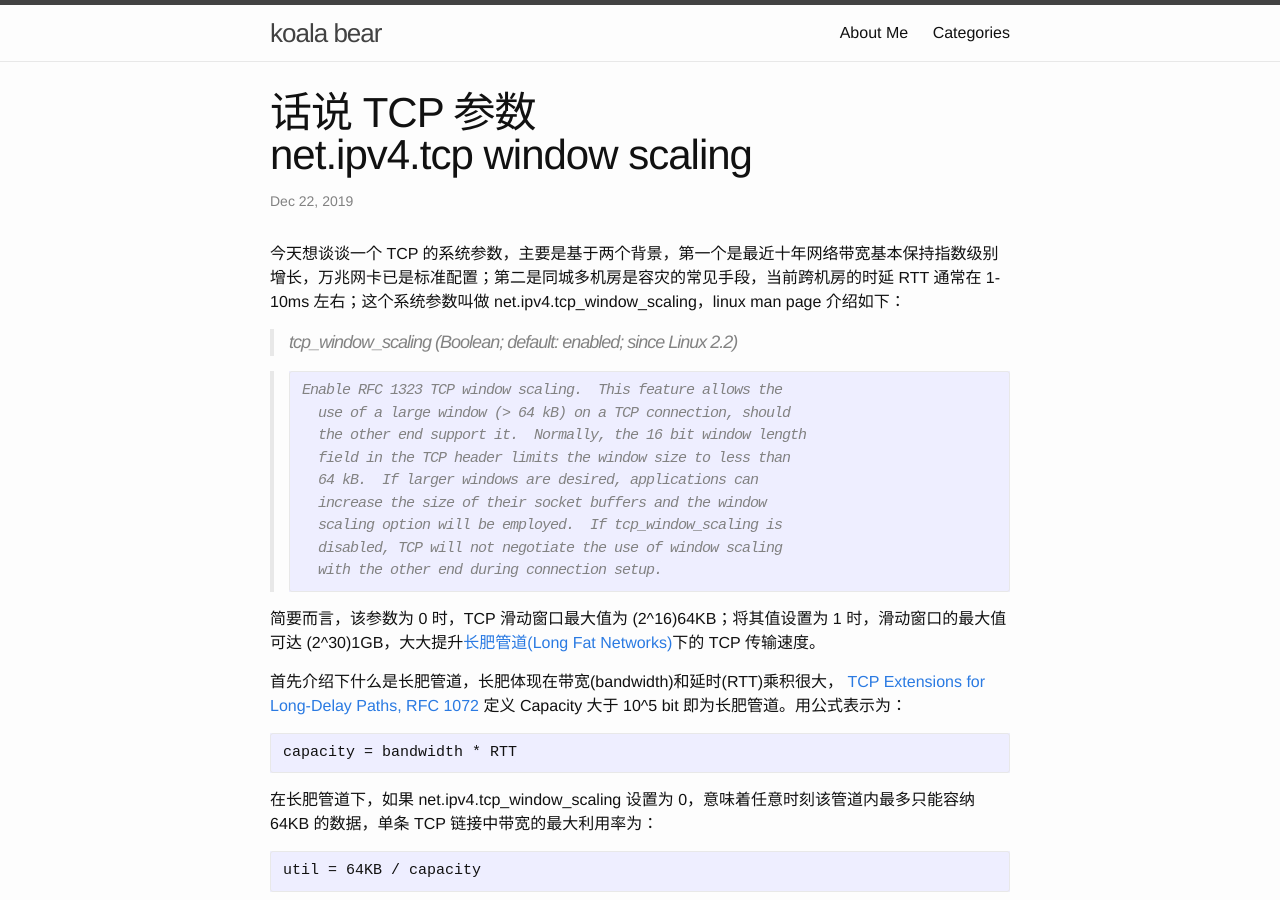
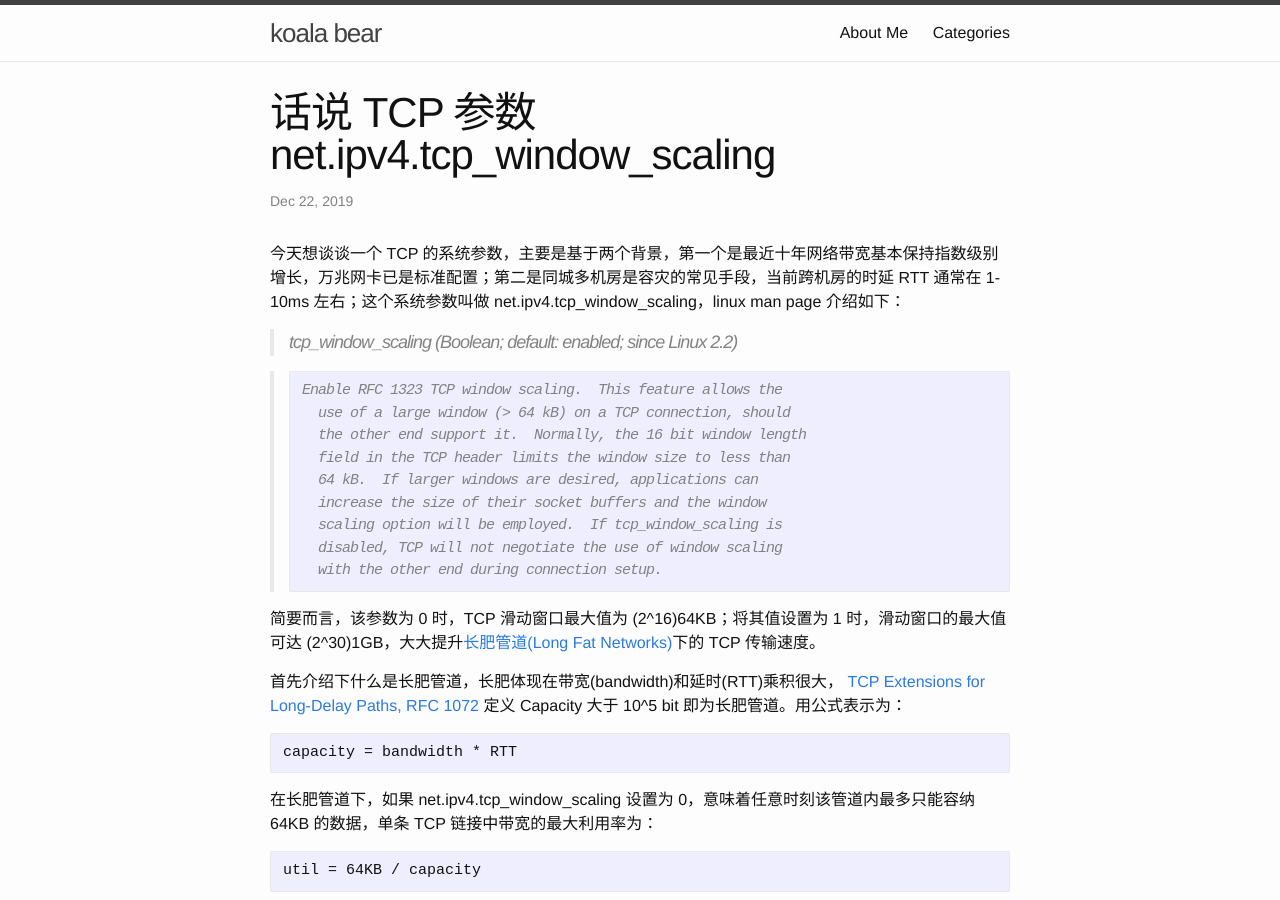
Before and after one commit to DeliangFan/deliangfan.github.io, a Jekyll site: the page built from _posts/2019-12-22-tcp_window_scaling.md, in a window 1280 px wide and 900 px high. Built offline with Jekyll 4.4.1, drawn with Linux system fonts in a browser that asks for light colours; comment, search, counter and statistics services are not loaded.

Commit message:
fix _ bug

```diff
--- a/_posts/2019-12-22-tcp_window_scaling.md
+++ b/_posts/2019-12-22-tcp_window_scaling.md
@@ -1,6 +1,6 @@
 ---
 layout: post
-title:  "话说 TCP 参数 net.ipv4.tcp\_window\_scaling"
+title:  "话说 TCP 参数 net.ipv4.tcp_window_scaling"
 categories: Linux
 ---
 
```
